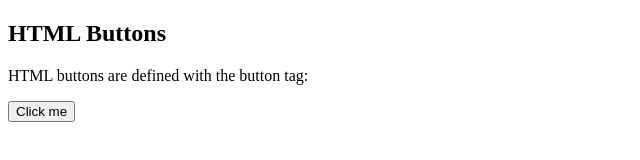
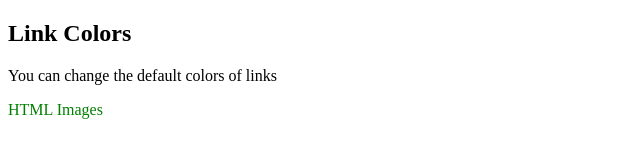
Before and after one commit to mgdhanu/my-project, a plain HTML site: page index.html in a window 1280 px wide. Shown: the whole page, without its empty margins (0-640 px from the left). Drawn offline with Linux system fonts and the light colour scheme.

Commit message:
my-project

```diff
--- a/index.html
+++ b/index.html
@@ -1,11 +1,36 @@
 <!DOCTYPE html>
 <html>
+<head>
+<style>
+a:link {
+  color: green;
+  background-color: transparent;
+  text-decoration: none;
+}
+a:visited {
+  color: pink;
+  background-color: transparent;
+  text-decoration: none;
+}
+a:hover {
+  color: red;
+  background-color: transparent;
+  text-decoration: underline;
+}
+a:active {
+  color: yellow;
+  background-color: transparent;
+  text-decoration: underline;
+}
+</style>
+</head>
 <body>
 
-<h2>HTML Buttons</h2>
-<p>HTML buttons are defined with the button tag:</p>
+<h2>Link Colors</h2>
 
-<button>Click me</button>
+<p>You can change the default colors of links</p>
+
+<a href="html_images.asp" target="_blank">HTML Images</a>
 
 </body>
 </html>
```
Also changed, not shown: 1 other file.
